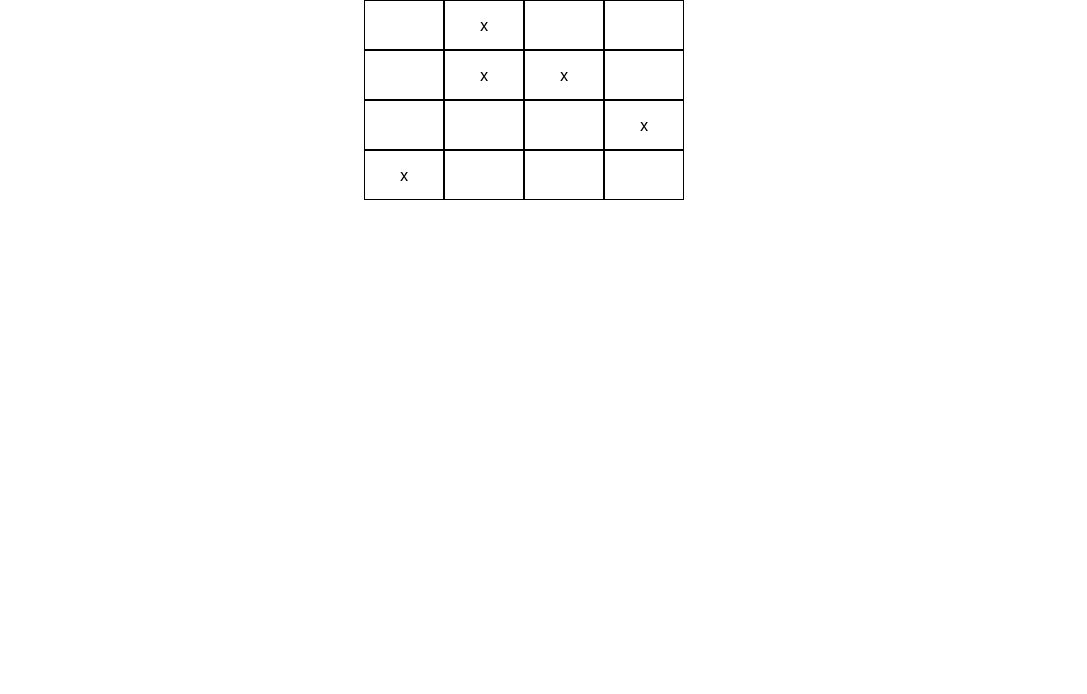
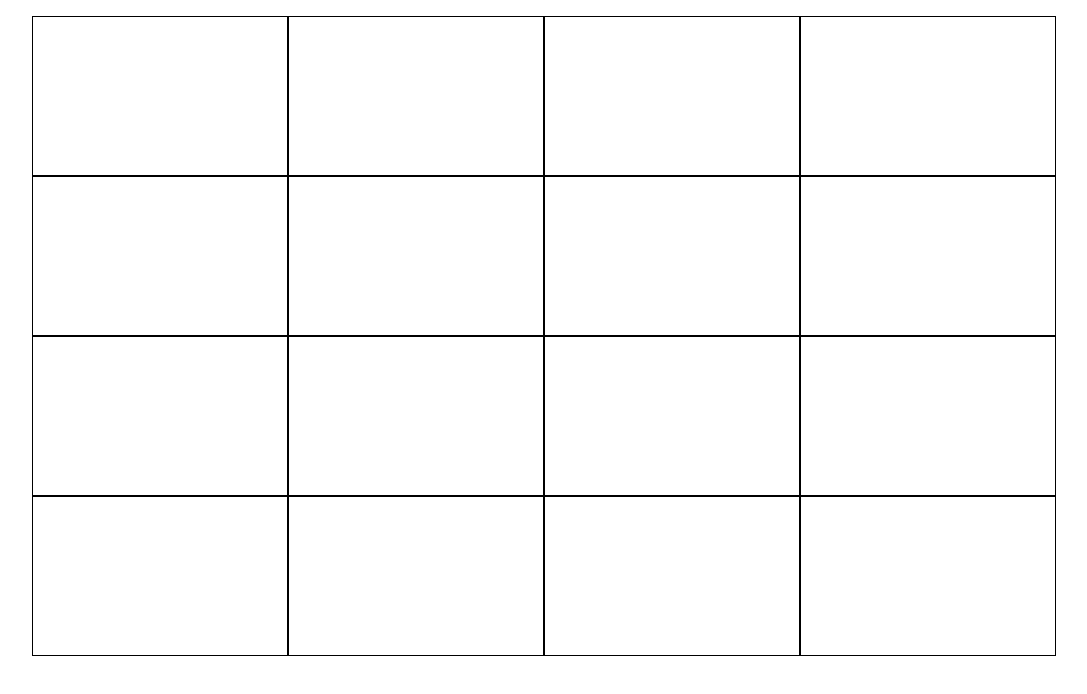
Before and after one commit to jonathanwears/minesweeper, a React (Vite) app: page / in a window 1280 px wide. Shown: the top 694 px of the page, without its empty margins (116-1203 px from the left). Built offline with nearby package versions, Linux system fonts and the light colour scheme.

Commit message:
created css grid

```diff
--- a/src/App.css
+++ b/src/App.css
@@ -3,17 +3,23 @@
   justify-content: center;
 }
 
-.game-board {
+.game-board ul {
   display: grid;
-  grid-template-columns: auto auto auto auto;
-  height: 25vh;
-  width: 25vw;
+  grid-template-columns: 25% 25% 25% 25%;
+  grid-template-rows: 25% 25% 25% 25%;
+  height: 80vh;
+  width: 80vw;
 }
 
-.tile {
-  display: flex;
-  align-items: center;
-  justify-content: center;
+.tile  {
+  list-style: none;
   border-style: solid;
   border-width: 1px;
+
 }
+.tile > p {
+  max-width: 100%;
+  max-height: 100%;
+  overflow: hidden;
+  padding: 0;
+}
--- a/src/App.jsx
+++ b/src/App.jsx
@@ -11,7 +11,9 @@ function App() {
   return (
     <div className="App">
       <div className="game-board">
-        {game.map((tile) => <Tile tile={tile} />)}
+        <ul>
+          {game.map((tile, index) => <Tile initialTile={tile} index={index} />)}
+        </ul>
       </div>
     </div>
   );
--- a/src/components/Tile.jsx
+++ b/src/components/Tile.jsx
@@ -1,21 +1,37 @@
+/* eslint-disable jsx-a11y/no-static-element-interactions */
+/* eslint-disable jsx-a11y/click-events-have-key-events */
 import React, { useEffect } from 'react';
 import useTileStore from '../utils/stores/useTileStore';
-import RandomIds from '../utils/RandomIDs';
 
-function Tile({ tile }) {
+function Tile({ initialTile, index }) {
   const initTiles = useTileStore((state) => state.initTiles);
-  const tiles = useTileStore((state) => state.tiles);
-  const id = RandomIds();
-  const a = tile;
+  const updateTile = useTileStore((state) => state.updateTiles);
+  const tile = useTileStore((state) => state.tiles[index]);
 
   useEffect(() => {
-    initTiles(a, id);
+    initTiles(initialTile, index);
   }, []);
 
+  function handleClick() {
+    const newValue = !tile.isClicked;
+    updateTile(index, 'isClicked', newValue);
+  }
+
+  function handleRightClick(event) {
+    event.preventDefault();
+    const newValue = !tile.isClicked;
+    updateTile(index, 'isClicked', newValue);
+  }
+
   return (
-    <div className="tile">
-      {a.isMine === true && 'x' }
-    </div>
+    <li
+      className="tile"
+      onClick={handleClick}
+      onContextMenu={handleRightClick}
+    >
+      {}
+      {tile.isClicked && <p>x</p>}
+    </li>
   );
 }
 
--- a/src/utils/CreateGame.js
+++ b/src/utils/CreateGame.js
@@ -1,18 +1,14 @@
 function CreateGame(grid) {
   const MINES_COUNT = 5;
-  const GRID_SIZE = grid || 5;
+  const GRID_SIZE = grid;
 
   const game = new Array(grid)
     .fill()
-    .map(() => {
-      const tile = {
-        name: 'tile',
-        type: 'tile',
-        isFlagged: false,
-        isMine: false,
-      };
-      return tile;
-    });
+    .map(() => ({
+      isFlagged: false,
+      isMine: false,
+      isClicked: false,
+    }));
 
   let mineCurrentCount = 0;
 
--- a/src/utils/stores/useTileStore.js
+++ b/src/utils/stores/useTileStore.js
@@ -1,7 +1,8 @@
 import create from 'zustand';
+import CreateGame from '../CreateGame';
 
 const useTileStore = create((set) => ({
-  tiles: {},
+  tiles: { ...CreateGame(16) },
 
   initTiles: (tile, id) => {
     set(({ tiles }) => ({
```
Also changed, not shown: src/main.jsx (+6 -6 lines).
